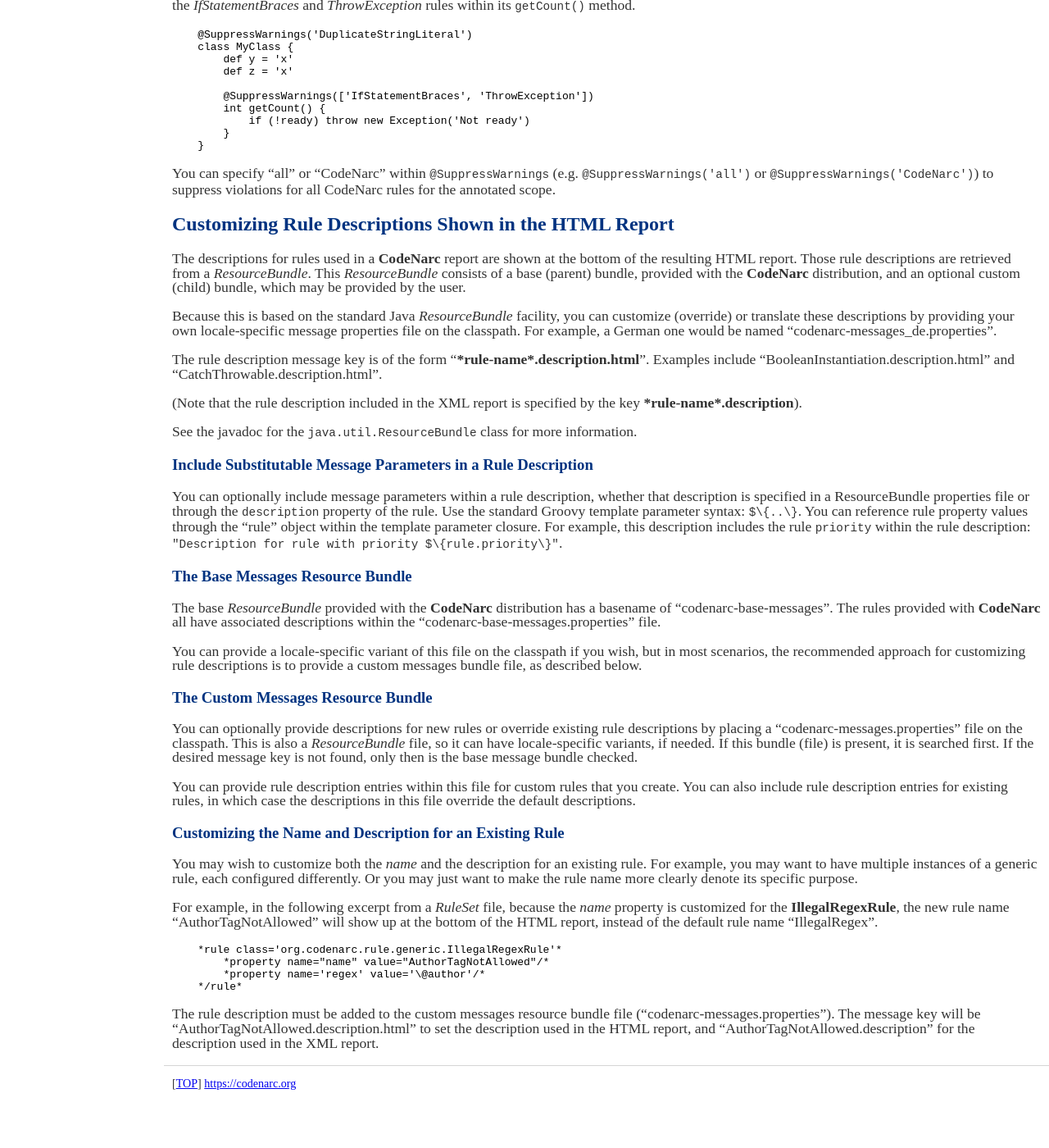
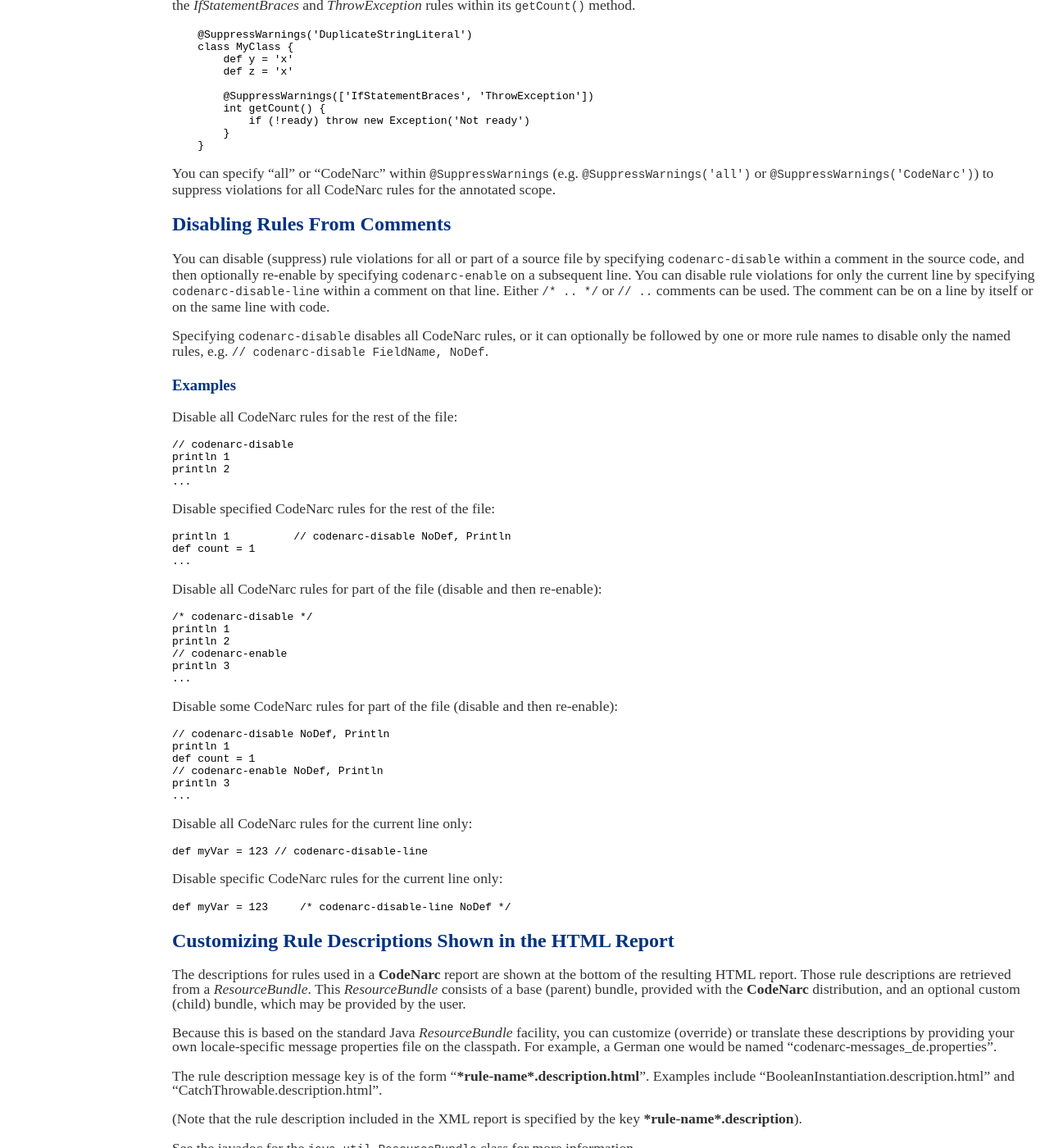
Before and after one commit to CodeNarc/CodeNarc, a Jekyll site: the page built from codenarc-configuring-rules.md, in a window 1280 px wide and 1400 px high, scrolled down 3714 px. Shown: the whole window at 82% size. Built offline with Jekyll 4.4.1, drawn with Linux system fonts in a browser that asks for light colours; before the commit the page ends 5056 px from its top, so only the background shows below that; some of the changed text lies outside the part shown.

Commit message:
#156: Hookup disable rules plugin

````diff
--- a/codenarc-configuring-rules.md
+++ b/codenarc-configuring-rules.md
@@ -10,7 +10,7 @@ title: CodeNarc - Configuring Rules
   * [Configuring Rules Using a Properties File](#configuring-rules-using-a-properties-file)
   * [Standard Properties for Configuring Rules](#standard-properties-for-configuring-rules)
   * [Turning Off A Rule](#turning-off-a-rule)
-  * [Suppressing A Rule From Within Source Code](#suppressing-a-rule-from-within-source-code)
+  * [Disabling Rules Using @SuppressWarnings](#disabling-rules-using-suppresswarnings)
   * [Customizing Rule Descriptions Shown in the HTML Report](#customizing-rule-descriptions-shown-in-the-html-report)
 
 You can configure rules within the *RuleSet* file or within the "codenarc.properties" file.
@@ -244,7 +244,7 @@ attribute to `false`.
 ```
 
 
-## Suppressing A Rule From Within Source Code
+## Disabling Rules Using @SuppressWarnings
 You can use the `@SuppressWarnings` annotation on a *class*, *method*, *constructor*, *field* or
 *property* to suppress one or more **CodeNarc** rules within its source code. *Import* statements can also be annotated,
 and in that case the suppression applies to the entire file.
@@ -276,6 +276,64 @@ rules within its `getCount()` method.
 You can specify "all" or "CodeNarc" within `@SuppressWarnings` (e.g. `@SuppressWarnings('all')` or
 `@SuppressWarnings('CodeNarc')`) to suppress violations for all CodeNarc rules for the annotated scope.
 
+## Disabling Rules From Comments
+
+You can disable (suppress) rule violations for all or part of a source file by specifying `codenarc-disable` within
+a comment in the source code, and then optionally re-enable by specifying `codenarc-enable` on a subsequent line. You
+can disable rule violations for only the current line by specifying `codenarc-disable-line` within a comment on that line.
+Either `/* .. */` or `// ..` comments can be used. The comment can be on a line by itself or on the same line with code.
+
+Specifying `codenarc-disable` disables all CodeNarc rules, or it can optionally be followed by one or more rule names
+to disable only the named rules, e.g. `// codenarc-disable FieldName, NoDef`.
+
+### Examples
+
+Disable all CodeNarc rules for the rest of the file:
+```
+// codenarc-disable
+println 1
+println 2
+...
+```
+
+Disable specified CodeNarc rules for the rest of the file:
+```
+println 1          // codenarc-disable NoDef, Println
+def count = 1
+...
+```
+
+Disable all CodeNarc rules for  part of the file (disable and then re-enable):
+```
+/* codenarc-disable */
+println 1
+println 2
+// codenarc-enable
+println 3
+...
+```
+
+Disable some CodeNarc rules for part of the file (disable and then re-enable):
+```
+// codenarc-disable NoDef, Println
+println 1
+def count = 1
+// codenarc-enable NoDef, Println
+println 3
+...
+```
+
+Disable all CodeNarc rules for the current line only:
+```
+def myVar = 123 // codenarc-disable-line
+```
+
+Disable specific CodeNarc rules for the current line only:
+```
+def myVar = 123     /* codenarc-disable-line NoDef */
+```
+
+
 
 ## Customizing Rule Descriptions Shown in the HTML Report
 
@@ -300,10 +358,10 @@ See the javadoc for the `java.util.ResourceBundle` class for more information.
 
 You can optionally include message parameters within a rule description, whether that description
 is specified in a ResourceBundle properties file or through the `description` property of the
-rule. Use the standard Groovy template parameter syntax: `$\{..\}`. You can reference rule property
+rule. Use the standard Groovy template parameter syntax: `${..}`. You can reference rule property
 values through the "rule" object within the template parameter closure. For example, this description
 includes the rule `priority` within the rule description:
-`"Description for rule with priority $\{rule.priority\}"`.
+`"Description for rule with priority ${rule.priority}"`.
 
 
 ### The Base Messages Resource Bundle
````
